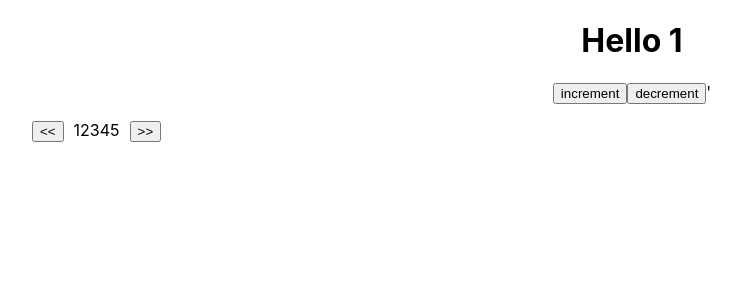
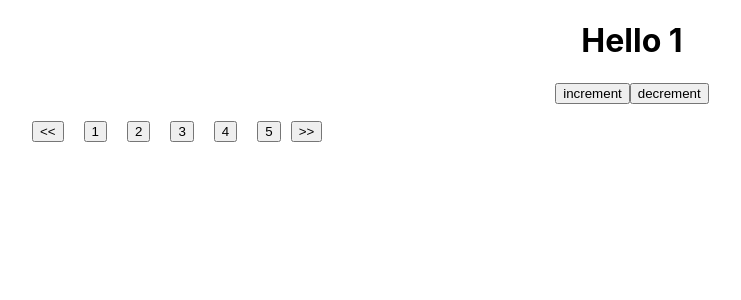
Before and after one commit to tmdgusya/ReactHookPractice, a React (Create React App) app: page / in a window 1280 px wide. Shown: the top 300 px of the page, without its empty margins (8-749 px from the left). Built offline with nearby package versions, Linux system fonts and the light colour scheme.

Commit message:
feat: PageNation Bug 수정

```diff
--- a/src/App.js
+++ b/src/App.js
@@ -12,8 +12,8 @@ const App = () => {
     <div className="App">
       <h1>Hello {item}</h1>
       <button onClick={incrementItem}>increment</button>
-      <button onClick={decrementItem}>decrement</button>'
-        <Page />
+      <button onClick={decrementItem}>decrement</button>
+    <Page />
     </div>
   );
 }
@@ -28,27 +28,46 @@ const PageNumber = styled.li`
     margin-left: 10px;
 `
 
+const PageButton = styled.button`
+    margin-left: 10px;
+`
+
 
 const Page = () => {
+
     const [bar, setBar] = useState([1,2,3,4,5]);
 
     const pageUp = () => setBar(
-        bar.map(page => page + 1)
+        [...bar].map(page => page + 1)
     )
 
-    const pageDown = () => setBar(
-        bar.map(page => page - 1)
+    const pageDown = () => {
+        if(bar[0] === 1) { return ; }
+        setBar([...bar].map(page => page - 1));
+    }
+
+    const setPageNum = (pageNo) => {
+        setBar(bar.map((page, index) => pageNo+index));
+    }
+
+    const pageMenu = [...bar].map(
+        (pageNum) => (
+            <PageNumber key={pageNum.toString()}>
+                <PageButton href={"page="+pageNum} onClick={()=> setPageNum(pageNum) }>{pageNum}</PageButton>
+            </PageNumber>
+        )
     )
 
     return (
         <div className="Page">
-            <PageBar key={bar.toString()}>
+            <PageBar>
                 <PageNumber><button onClick={pageDown}>{'<<'}</button></PageNumber>
-                <PageNumber>{bar}</PageNumber>
+                {pageMenu}
                 <PageNumber><button onClick={pageUp}>{'>>'}</button></PageNumber>
             </PageBar>
         </div>
     )
+
 }
 
 export default App;
```
